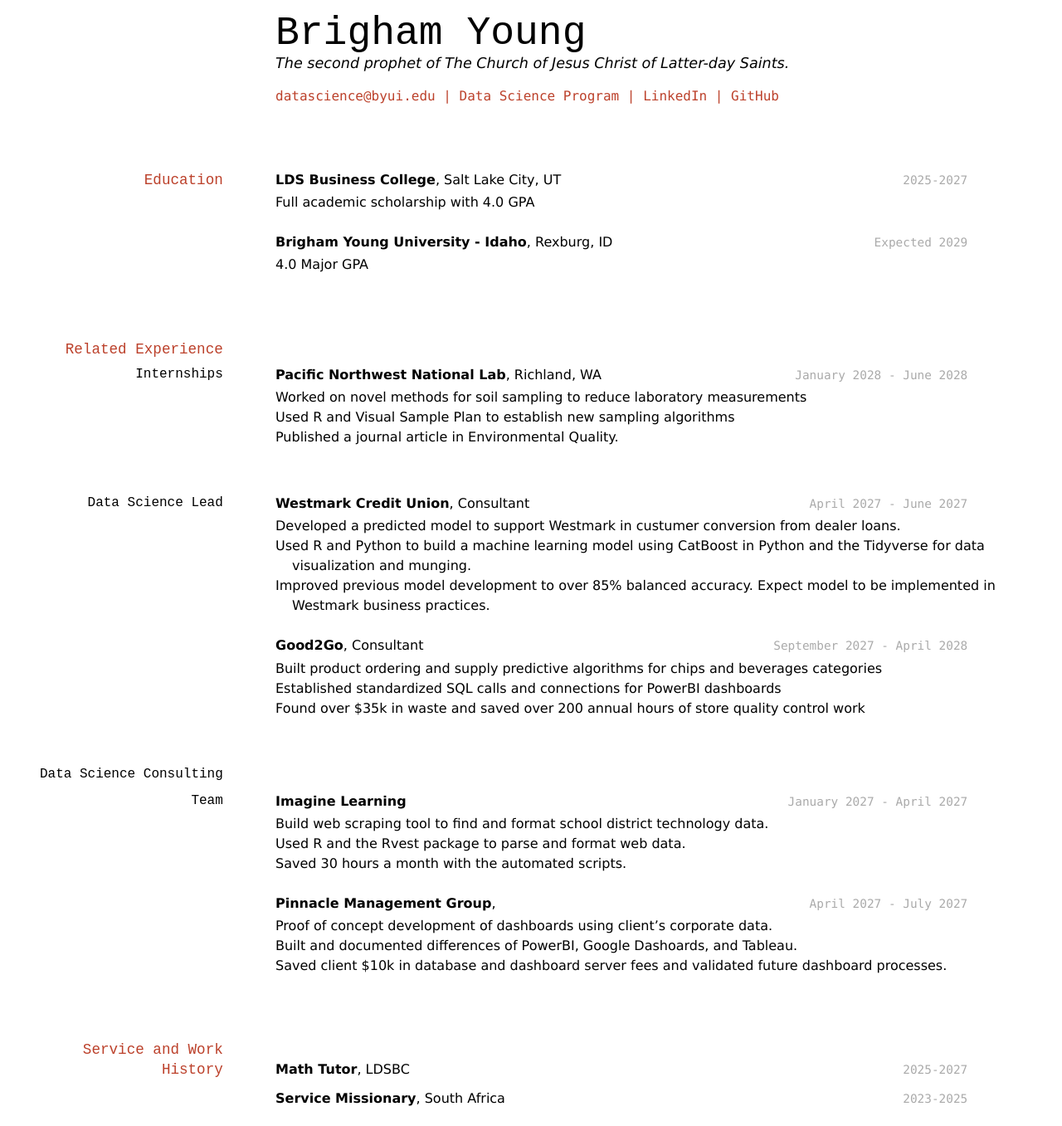
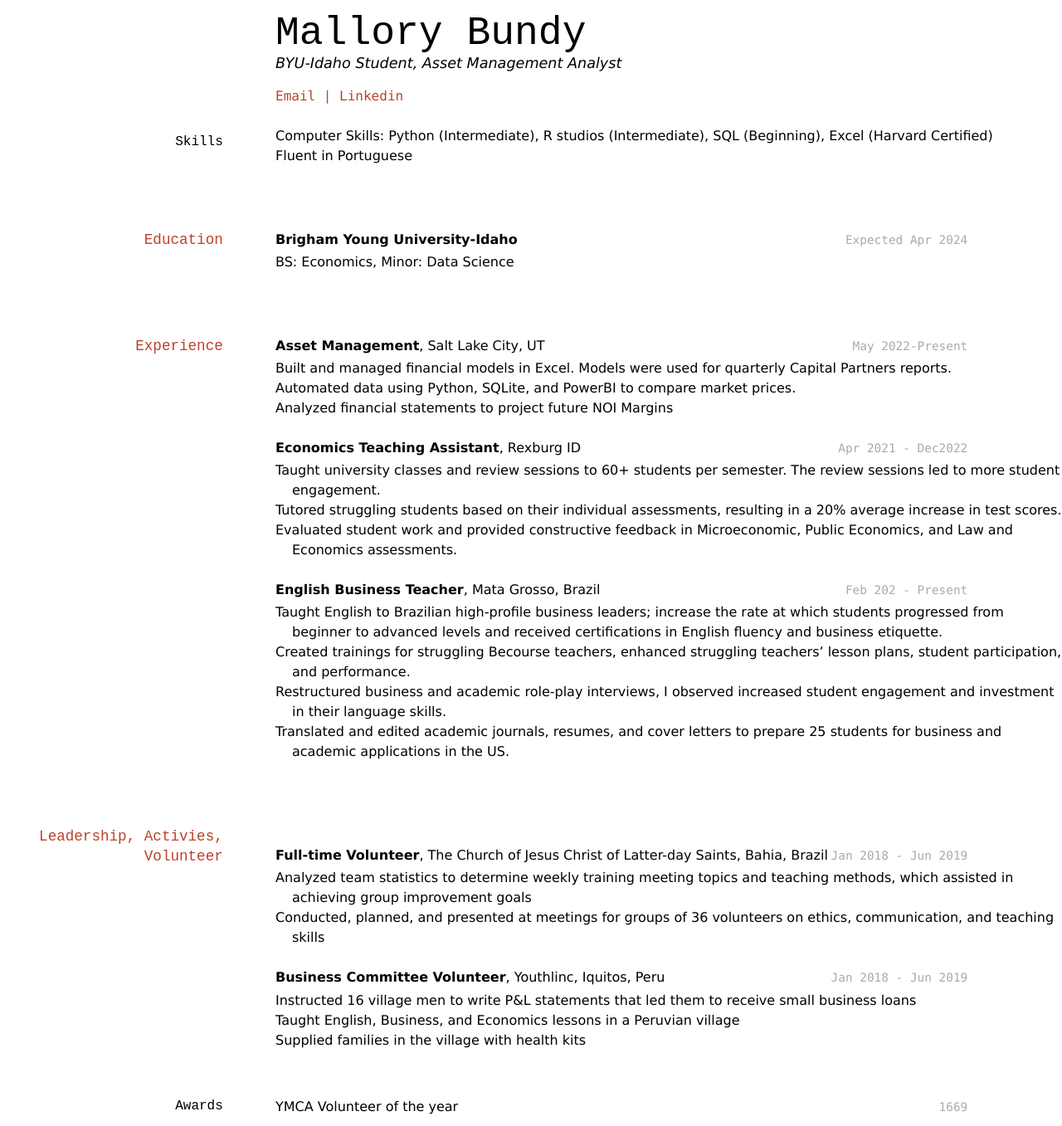
Before and after one commit to bundymallory/bundymallory_resume, a Jekyll site: the page built from docs/index.md, in a window 1280 px wide. Shown: the whole page at 83% size. Built offline with Jekyll 4.4.1, drawn with Linux system fonts in a browser that asks for light colours.

Commit message:
Update index.md

```diff
--- a/docs/index.md
+++ b/docs/index.md
@@ -1,87 +1,76 @@
 ---
 layout: cv
-title: Brigham Young's Resume
+title: Mallory Bundy's CV
 ---
-# Brigham Young
-The second prophet of The Church of Jesus Christ of Latter-day Saints.
+# Mallory Bundy
+BYU-Idaho Student, Asset Management Analyst
 
 <div id="webaddress">
-<a href="datascience@byui.edu">datascience@byui.edu</a>
-| <a href="https://byuidatascience.github.io/development.html">Data Science Program</a>
-| <a href="https://www.linkedin.com/groups/13537407/">LinkedIn</a>
-| <a href="https://github.com/byuids-resumes">GitHub</a>
+<a href="bundymallory@gmail.com">Email</a>
+| <a href="linkedin.com/in/mallory-bundy">Linkedin</a>
 </div>
 
-<!-- https://www.monique.tech/the-art-of-markdown -->
+
+
+### Skills
+
+- Computer Skills: Python (Intermediate), R studios (Intermediate), SQL (Beginning), Excel (Harvard Certified)
+- Fluent in Portuguese
+
+
 
 ## Education
 
-`2025-2027`
-__LDS Business College__, Salt Lake City, UT
+__Brigham Young University-Idaho__
+`Expected Apr 2024`
 
-- Full academic scholarship with 4.0 GPA
-
-`Expected 2029`
-__Brigham Young University - Idaho__, Rexburg, ID
-
-- 4.0 Major GPA
+- BS: Economics, Minor: Data Science
 
 
-## Related Experience
+## Experience
+__Asset Management__, Salt Lake City, UT
+`May 2022-Present`
 
-### Internships
-
-`January 2028 - June 2028`
-__Pacific Northwest National Lab__, Richland, WA
-
-- Worked on novel methods for soil sampling to reduce laboratory measurements
-- Used R and Visual Sample Plan to establish new sampling algorithms
-- Published a journal article in Environmental Quality.
-
-### Data Science Lead
-
-`April 2027 - June 2027`
-__Westmark Credit Union__, Consultant
-
-- Developed a predicted model to support Westmark in custumer conversion from dealer loans.
-- Used R and Python to build a machine learning model using CatBoost in Python and the Tidyverse for data visualization and munging.
-- Improved previous model development to over 85% balanced accuracy. Expect model to be implemented in Westmark business practices.
-
-`September 2027 - April 2028`
-__Good2Go__, Consultant
-
-- Built product ordering and supply predictive algorithms for chips and beverages categories
-- Established standardized SQL calls and connections for PowerBI dashboards
-- Found over $35k in waste and saved over 200 annual hours of store quality control work
-
-### Data Science Consulting Team
-
-`January 2027 - April 2027`
-__Imagine Learning__
-
-- Build web scraping tool to find and format school district technology data.
-- Used R and the Rvest package to parse and format web data.
-- Saved 30 hours a month with the automated scripts.
-
-`April 2027 - July 2027`
-__Pinnacle Management Group__,
-
-- Proof of concept development of dashboards using client's corporate data.
-- Built and documented differences of PowerBI, Google Dashoards, and Tableau.
-- Saved client $10k in database and dashboard server fees and validated future dashboard processes.
+- Built and managed financial models in Excel. Models were used for quarterly Capital Partners reports.
+- Automated data using Python, SQLite, and PowerBI to compare market prices.
+- Analyzed financial statements to project future NOI Margins
 
 
-## Service and Work History
+__Economics Teaching Assistant__, Rexburg ID
+`Apr 2021 - Dec2022`
 
-`2025-2027`
-__Math Tutor__, LDSBC
+- Taught university classes and review sessions to 60+ students per semester. The review sessions led to more student engagement.
+- Tutored struggling students based on their individual assessments, resulting in a 20% average increase in test scores.
+- Evaluated student work and provided constructive feedback in Microeconomic, Public Economics, and Law and Economics assessments.
 
+__English Business Teacher__, Mata Grosso, Brazil
+`Feb 202 - Present`
 
-`2023-2025`
-__Service Missionary__, South Africa
+- Taught English to Brazilian high-profile business leaders; increase the rate at which students progressed from beginner to advanced levels and received certifications in English fluency and business etiquette.
+- Created trainings for struggling Becourse teachers, enhanced struggling teachers’ lesson plans, student participation, and performance.
+- Restructured business and academic role-play interviews, I observed increased student engagement and investment in their language skills.
+- Translated and edited academic journals, resumes, and cover letters to prepare 25 students for business and academic applications in the US.
 
+## Leadership, Activies, Volunteer
+__Full-time Volunteer__, The Church of Jesus Christ of Latter-day Saints, Bahia, Brazil
+`Jan 2018 - Jun 2019`
+
+- Analyzed team statistics to determine weekly training meeting topics and teaching methods, which assisted in achieving group improvement goals
+- Conducted, planned, and presented at meetings for groups of 36 volunteers on ethics, communication, and teaching skills
+
+__Business Committee Volunteer__, Youthlinc, Iquitos, Peru
+`Jan 2018 - Jun 2019`
+
+- Instructed 16 village men to write P&L statements that led them to receive small business loans
+- Taught English, Business, and Economics lessons in a Peruvian village
+- Supplied families in the village with health kits
+
+### Awards
+
+`1669`
+YMCA Volunteer of the year
 
 
 <!-- ### Footer
 
-Last updated: May 2013 -->
+Last updated: Apr 2024 -->
```
